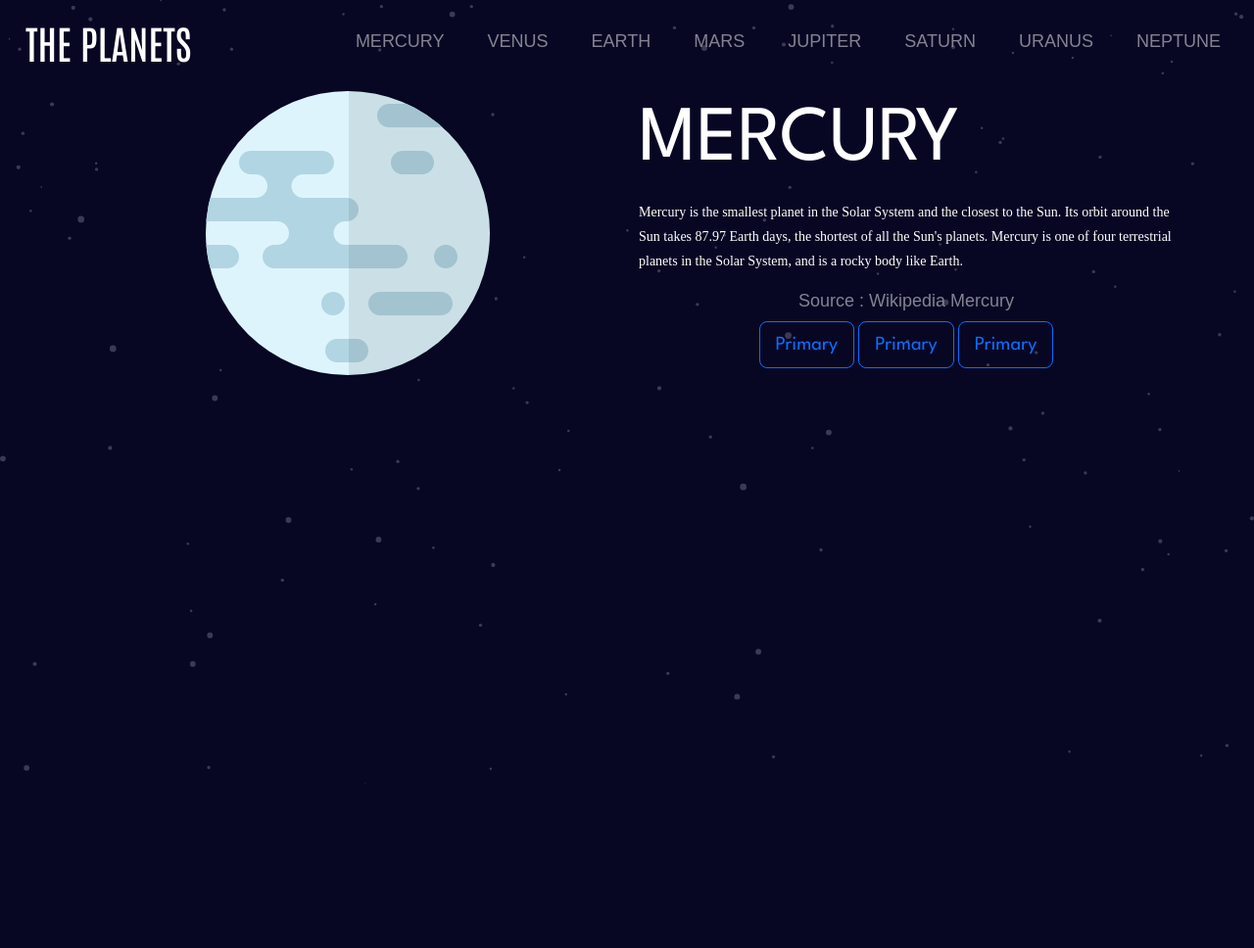
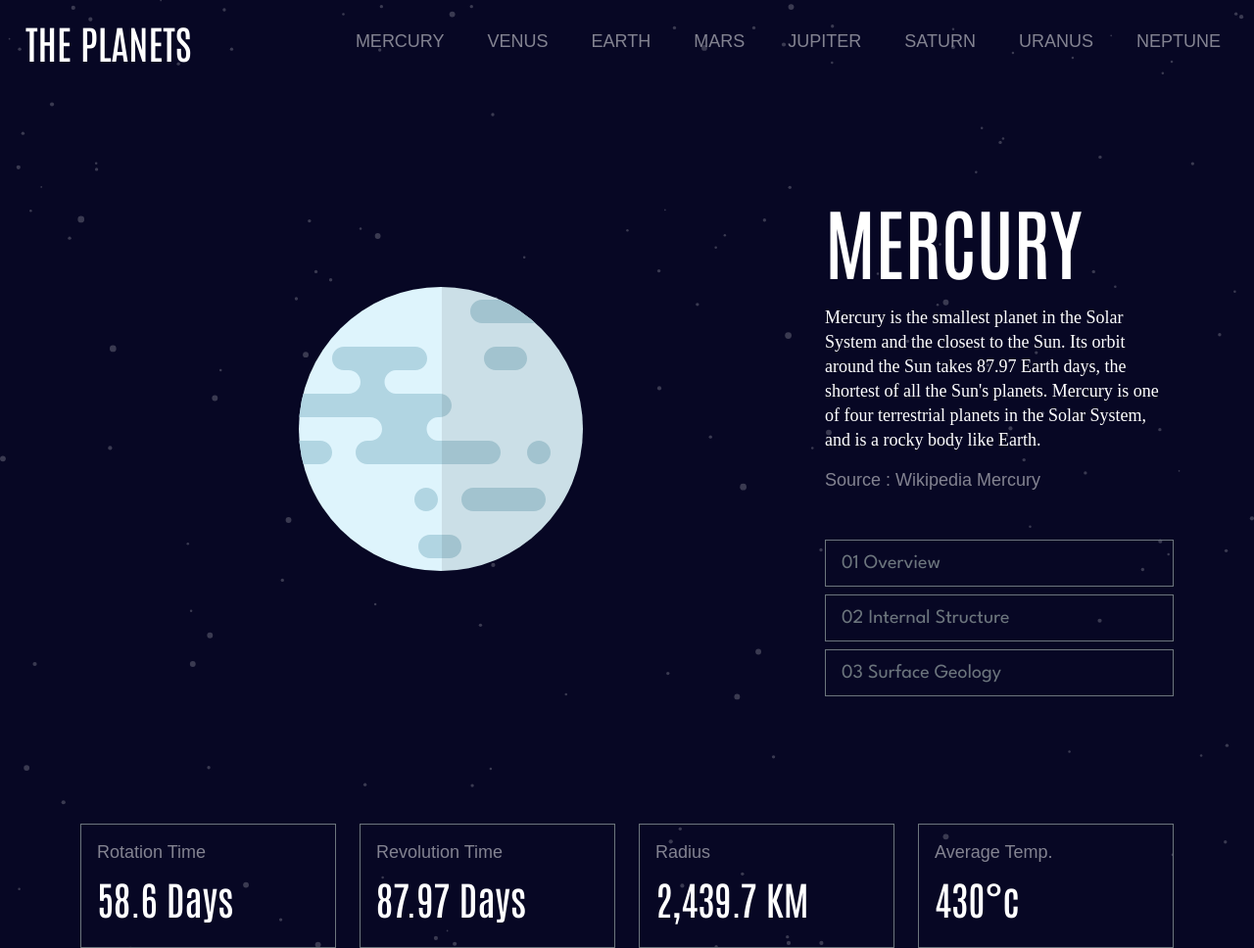
Before and after one commit to J-R77-stack/planets-fact-site, a plain HTML site: page index.html in a window 1280 px wide. Shown: the whole page at 98% size. Before the commit the page ends 800 px from the top, so only its background shows below. Drawn offline with nearby package versions, Linux system fonts and the light colour scheme.

Commit message:
style and structure index.html page

```diff
--- a/assets/css/styles.css
+++ b/assets/css/styles.css
@@ -40,16 +40,34 @@ h4 {
 
 /* Main Section */
 
+#mercury {
+   margin-top: 200px;
+}
+
+#mercury-info {
+   margin-top: 100px;
+   text-align: start;
+}
+
 h1 {
-   font-family: 'League Spartan';
+   font-family: 'Antonio', sans-serif;
    font-size: 80px;
    line-height: 103px;
-   text-align: left;
 }
 
 p {
    font-family: 'Spatan Regular';
-   font-size: 14px;
+   font-size: 18px;
    line-height: 25px;
-   text-align: left;
 }
+
+footer {
+margin-top: 130px;
+}
+
+/* Media Queries */
+@media only screen and (max-width: 900px) {
+   .infoBoxes {
+     font-size: 30px;
+   }
+ }
--- a/index.html
+++ b/index.html
@@ -77,29 +77,50 @@
     </div>
   </nav>
   <!-- Main Section -->
-  <div class="container text-center">
+  <div class="container text-center" id="con1">
     <div class="row">
-      <div class="col-lg-6 col-md-12">
+      <div class="col-lg-8 col-md-12">
         <div id="mercury">
-          <img src="assets/images/planet-mercury.svg" alt="">
+          <img src="assets/images/planet-mercury.svg" alt="image of mercury">
         </div>
       </div>
-      <div class="col-lg-6 col-md-12">
-        <div id="mercury-info">
-          <h1>
+      <div class="col-lg-4 col-md-12">
+        <div id="mercury-info" >
+          <h1 class="mb-3">
             MERCURY
           </h1>
           <p>Mercury is the smallest planet in the Solar System and the closest to the Sun. Its orbit around the Sun
             takes 87.97 Earth days, the shortest of all the Sun's planets. Mercury is one of four terrestrial planets in
             the Solar System, and is a rocky body like Earth. </p>
-            <h4>Source : Wikipedia Mercury</h4>
-            <button type="button" class="btn btn-outline-primary btn-lg">Primary</button>
-            <button type="button" class="btn btn-outline-primary btn-lg">Primary</button>
-            <button type="button" class="btn btn-outline-primary btn-lg">Primary</button>
+            <h4 class="mb-5">Source : Wikipedia Mercury</h4>
+            <div class="d-grid gap-2">
+              <button type="button" class="btn btn-outline-secondary btn-lg text-start rounded-0">01 Overview</button>
+              <button type="button" class="btn btn-outline-secondary  btn-lg text-start rounded-0">02 Internal Structure</button>
+              <button type="button" class="btn btn-outline-secondary  btn-lg text-start rounded-0">03 Surface Geology </button>
+            </div>
         </div>
       </div>
     </div>
   </div>
+  <!-- Footer -->
+  <footer>
+  <div class="container" id="footer">
+    <div class="row">
+      <div class="col">
+       <div class="p-2 p-lg-3 border border-secondary"><h4>Rotation Time</h4> <h2 class="infoBoxes">58.6 Days</h2></div>
+      </div>
+      <div class="col">
+        <div class="p-2 p-lg-3 border border-secondary"><h4>Revolution Time</h4> <h2 class="infoBoxes">87.97 Days</h2></div>
+      </div>
+      <div class="col">
+        <div class="p-2 p-lg-3 border border-secondary"><h4>Radius</h4> <h2 class="infoBoxes">2,439.7 KM</h2></div>
+      </div>
+      <div class="col">
+        <div class="p-2 p-lg-3 border border-secondary" ><h4>Average Temp.</h4> <h2 class="infoBoxes">430°c</h2></div>
+      </div>
+    </div>
+  </div>
+</footer>
   <script src="https://cdn.jsdelivr.net/npm/bootstrap@5.3.0-alpha1/dist/js/bootstrap.bundle.min.js"
     integrity="sha384-w76AqPfDkMBDXo30jS1Sgez6pr3x5MlQ1ZAGC+nuZB+EYdgRZgiwxhTBTkF7CXvN" crossorigin="anonymous">
   </script>
```
